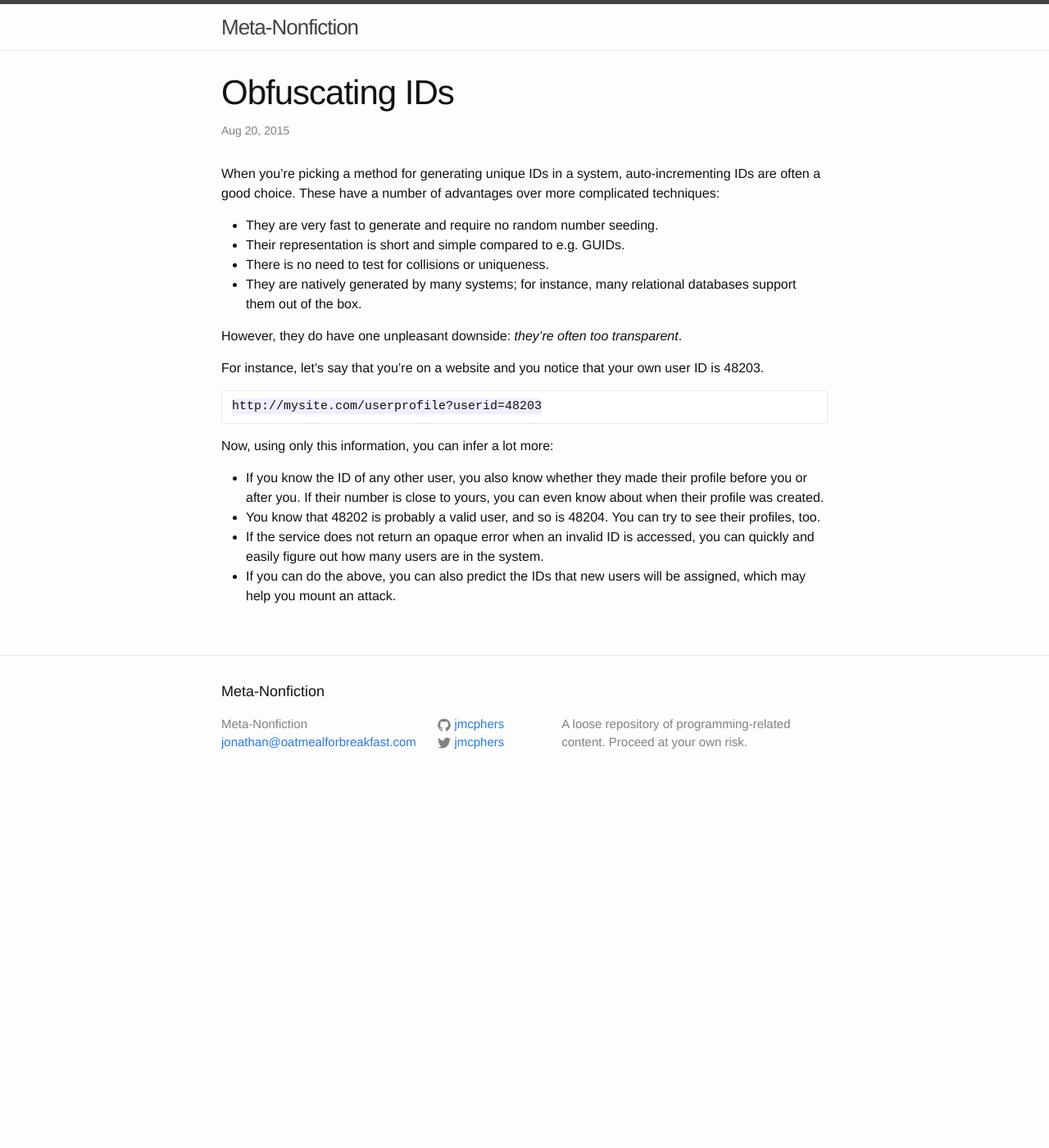
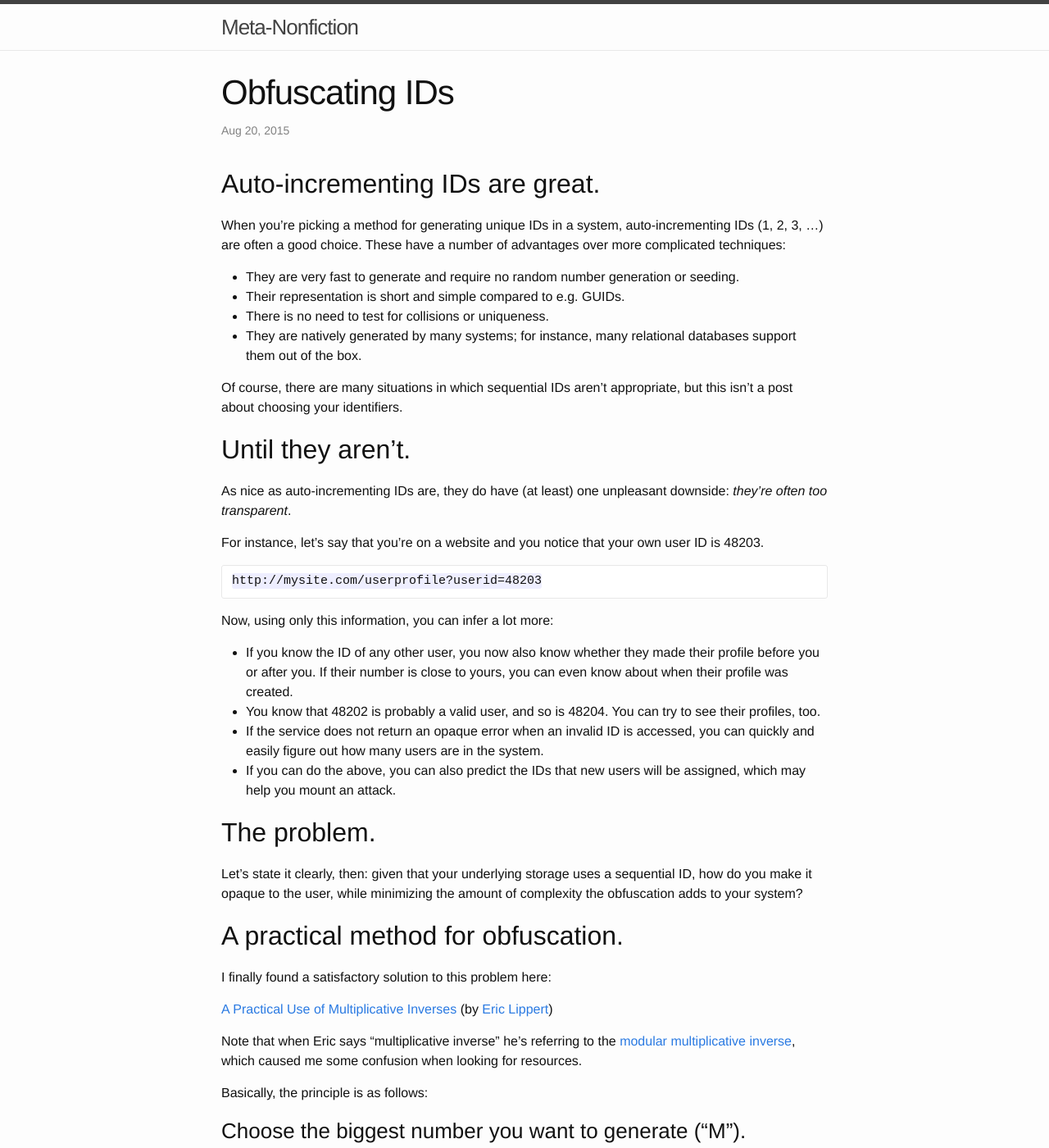
Before and after one commit to jmcphers/jmcphers.github.io, a Jekyll site: the page built from _posts/2015-08-20-id-obfuscation.markdown, in a window 1280 px wide and 1400 px high. Shown: the whole window at 82% size. Built offline with Jekyll 4.4.1, drawn with Linux system fonts in a browser that asks for light colours; some of the changed text lies outside the part shown.

Commit message:
add second half of obfuscation post

```diff
--- a/_posts/2015-08-20-id-obfuscation.markdown
+++ b/_posts/2015-08-20-id-obfuscation.markdown
@@ -5,17 +5,26 @@
 categories: techniques
 ---
 
+## Auto-incrementing IDs are great.
+
 When you're picking a method for generating unique IDs in a system,
-auto-incrementing IDs are often a good choice. These have a number of
-advantages over more complicated techniques:
+auto-incrementing IDs (1, 2, 3, ...) are often a good choice. These have a
+number of advantages over more complicated techniques:
 
-- They are very fast to generate and require no random number seeding.
+- They are very fast to generate and require no random number generation or
+  seeding.
 - Their representation is short and simple compared to e.g. GUIDs.
 - There is no need to test for collisions or uniqueness.
 - They are natively generated by many systems; for instance, many relational
   databases support them out of the box.
 
-However, they do have one unpleasant downside: *they're often too transparent*.
+Of course, there are many situations in which sequential IDs aren't
+appropriate, but this isn't a post about choosing your identifiers.
+
+## Until they aren't.
+
+As nice as auto-incrementing IDs are, they do have (at least) one unpleasant
+downside: *they're often too transparent*.
 
 For instance, let's say that you're on a website and you notice that your own
 user ID is 48203.
@@ -24,9 +33,9 @@
 
 Now, using only this information, you can infer a lot more:
 
-- If you know the ID of any other user, you also know whether they made their
-  profile before you or after you. If their number is close to yours, you can
-  even know about when their profile was created.
+- If you know the ID of any other user, you now also know whether they made
+  their profile before you or after you. If their number is close to yours, you
+  can even know about when their profile was created.
 - You know that 48202 is probably a valid user, and so is 48204. You can try
   to see their profiles, too.
 - If the service does not return an opaque error when an invalid ID is
@@ -34,3 +43,75 @@
   system.
 - If you can do the above, you can also predict the IDs that new users will be
   assigned, which may help you mount an attack.
+
+## The problem.
+
+Let's state it clearly, then: given that your underlying storage uses a
+sequential ID, how do you make it opaque to the user, while minimizing the
+amount of complexity the obfuscation adds to your system?
+
+## A practical method for obfuscation.
+
+I finally found a satisfactory solution to this problem here:
+
+[A Practical Use of Multiplicative Inverses](http://ericlippert.com/2013/11/14/a-practical-use-of-multiplicative-inverses/)
+(by [Eric Lippert](http://ericlippert.com/about-eric-lippert/))
+
+Note that when Eric says "multiplicative inverse" he's referring to the
+[modular multiplicative
+inverse](https://en.wikipedia.org/wiki/Modular_multiplicative_inverse), which
+caused me some confusion when looking for resources.
+
+Basically, the principle is as follows:
+
+### Choose the biggest number you want to generate ("M").
+
+For our system, let's say we know we'll never have more than *M* = 100,000
+users.
+
+### Pick large number ("N") coprime to, and smaller than, the first.
+
+"Coprime" just means "has no factors in common with". You can pick this one
+more or less at random. How about *N* = 48029?
+
+### Calculate the modular multiplicative inverse of N.
+
+This is a tremendous pain to do manually since the best known algorithm is
+iterative. Thankfully, unless your system needs to do this on the fly, you only
+need to do it once. There are a number of online calculators that will do this;
+here's [one](http://www.cs.princeton.edu/~dsri/modular-inversion.html), and
+here's [another](http://www.dcode.fr/modular-inverse).
+
+The inverse in this case is 34069.
+
+### Use your new pair of numbers to obfuscate your IDs.
+
+The formulas we need to transform IDs are simple:
+
+    masked_id = (48029 * plain_id) % 100000;
+    plain_id = (34069 * masked_id) % 100000;
+
+Let's try a few examples. How about ID 101?
+
+    masked_id = (48029 * 101) % 100000 = 50929
+    plain_id = (34069 * 50929) % 100000 = 101
+
+Nice! How does it look for users?
+
+| Plain ID | Masked ID |
+| -------- | --------- |
+| 101      | 50929     |
+| 102      | 98958     |
+| 103      | 46987     |
+| 104      | 95016     |
+| 105      | 43045     |
+
+We've transformed a transparent and predictable sequence into an opaque
+and unpredictable one--and made it trivial to transform it back.
+
+## Some caveats.
+
+Hopefully it's obvious that this adds no *actual* security to a system; it's
+obscurity, at best. However, for discouraging casual tampering, and creating
+opaque tokens out of transparent ones, it's hard to do much better without
+considerably more complexity.
```
